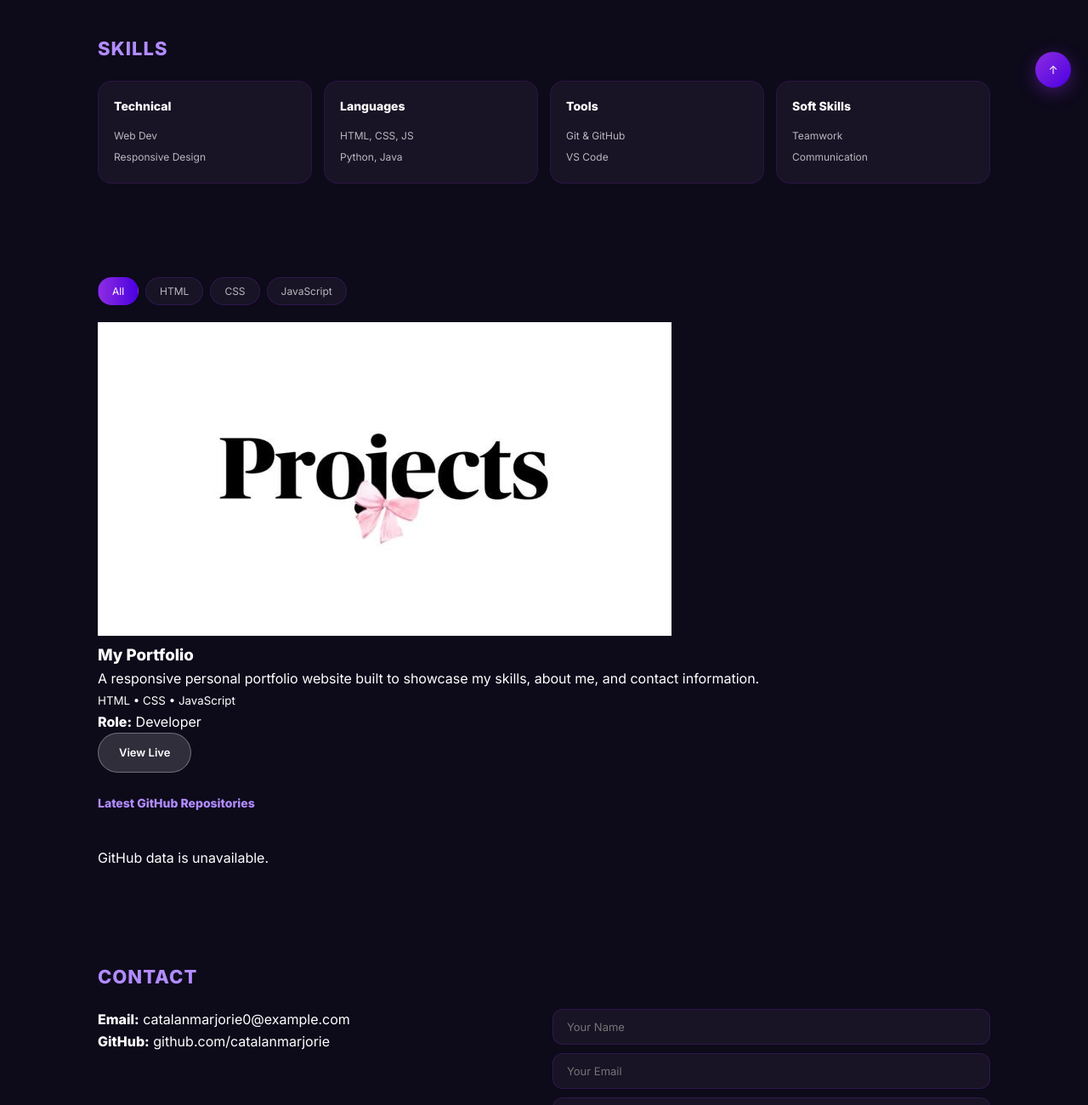
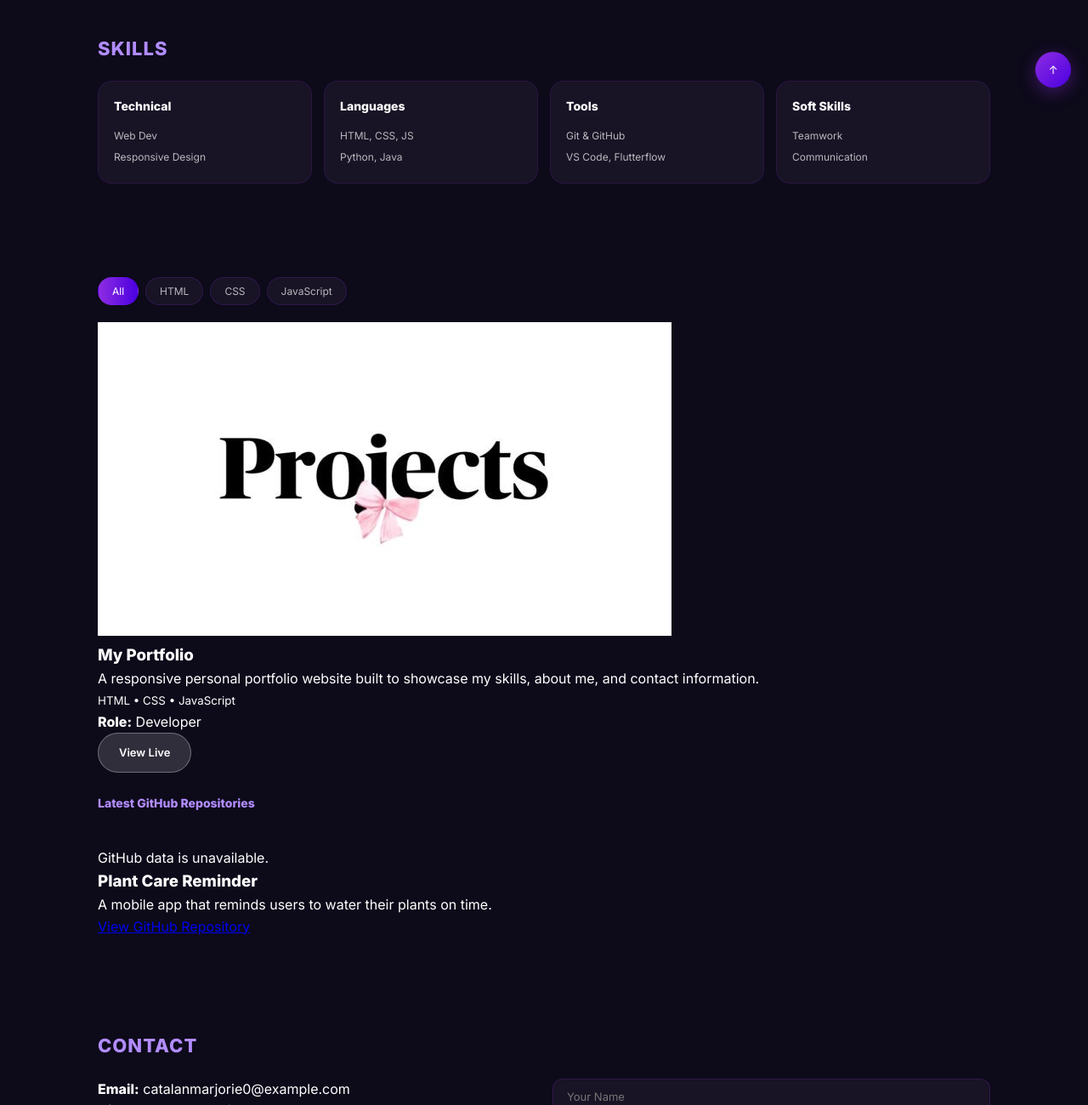
Before and after one commit to catalanmarjorie/catalanmarjorie.github.io, a plain HTML site: page index.html in a window 1280 px wide. Shown: the part 677-1977 px from the top of the page at 85% size. Drawn offline with Linux system fonts and the light colour scheme; no server answers.

Commit message:
Modify skills and add project information
Updated skills section and added project details.

```diff
--- a/index.html
+++ b/index.html
@@ -58,7 +58,7 @@
     <div class="skills-grid">
       <div class="skill-card"><h3>Technical</h3><ul><li>Web Dev</li><li>Responsive Design</li></ul></div>
       <div class="skill-card"><h3>Languages</h3><ul><li>HTML, CSS, JS</li><li>Python, Java</li></ul></div>
-      <div class="skill-card"><h3>Tools</h3><ul><li>Git & GitHub</li><li>VS Code</li></ul></div>
+      <div class="skill-card"><h3>Tools</h3><ul><li>Git & GitHub</li><li>VS Code, Flutterflow</li></ul></div>
       <div class="skill-card"><h3>Soft Skills</h3><ul><li>Teamwork</li><li>Communication</li></ul></div>
     </div>
   </section>
@@ -75,6 +75,9 @@
     <h3 class="subtitle">Latest GitHub Repositories</h3>
     <div id="github-repos" class="repos-grid"></div>
     <p id="github-error" class="error hidden"></p>
+    <h3>Plant Care Reminder</h3>
+<p>A mobile app that reminds users to water their plants on time.</p>
+<a href="https://github.com/catalanmarjorie/plant_care_reminder" target="_blank">View GitHub Repository</a>
   </section>
 
   <section id="contact" class="section">
```
